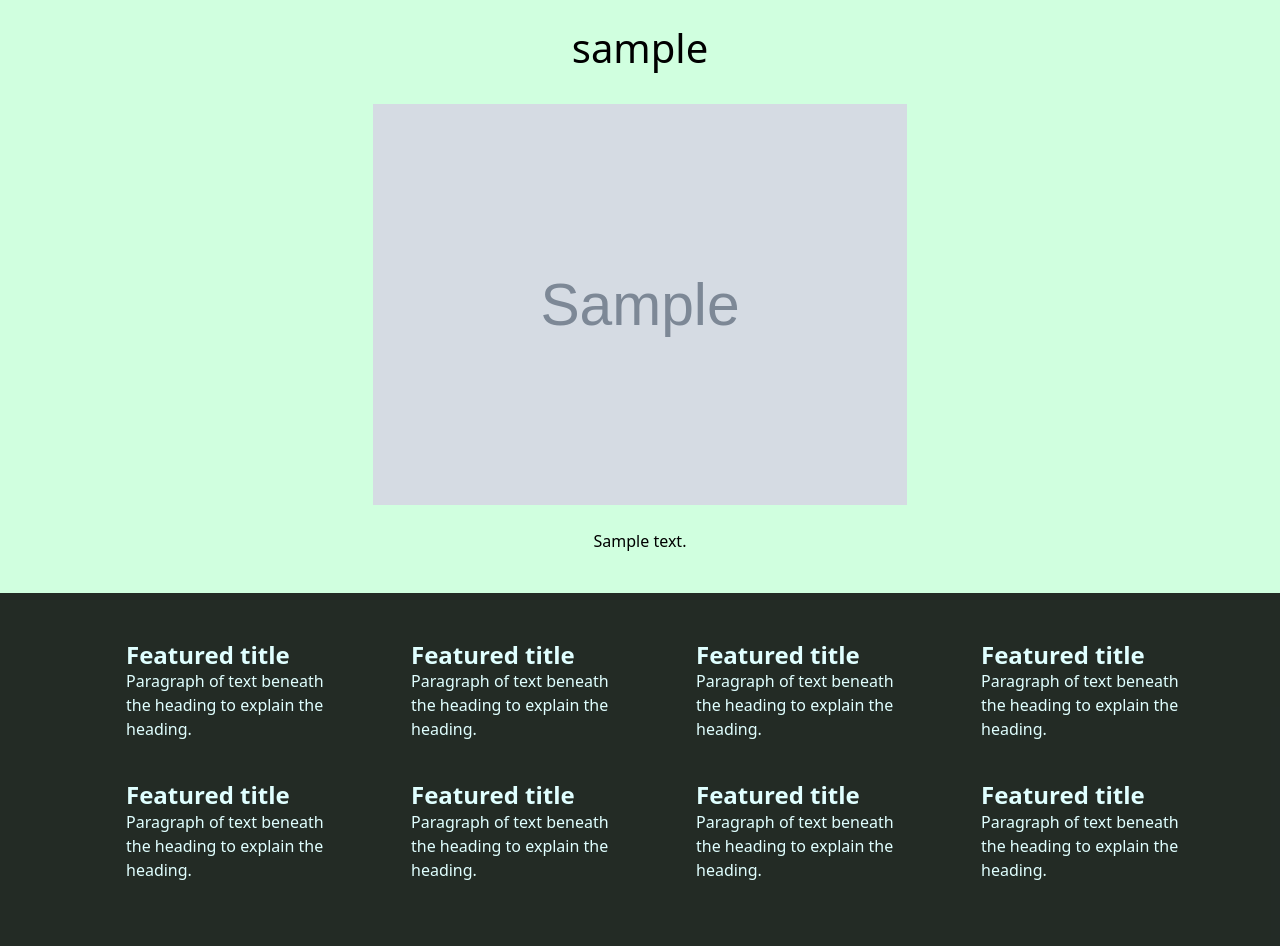
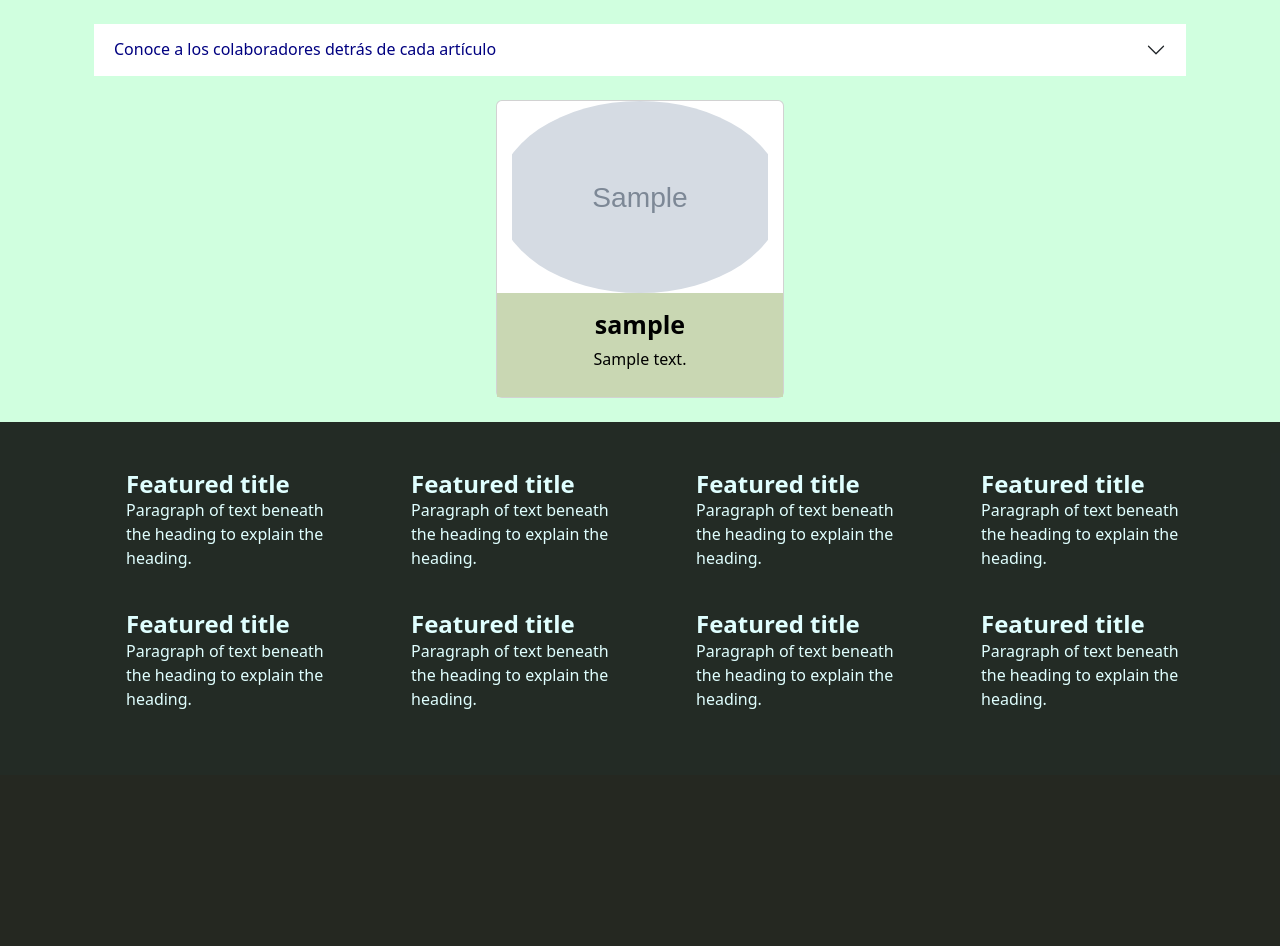
Before and after one commit to Raff4-Gauna/Proyecto-Final-App-Blog, a Django app: page /accounts/author/1/ in a window 1280 px wide. Shown: the part 56-1002 px from the top of the page. After the commit the page ends 765 px from the top, so only its background shows below. Run offline with Django 3.2, Linux system fonts and the light colour scheme; tables that the repository leaves empty hold one stand-in row (values such as "Sample post"); grey boxes marked "Sample" are stand-in pictures.

Commit message:
Vista de perfiles de colaboradores por usuarios

```diff
--- a/static/css/main.css
+++ b/static/css/main.css
@@ -78,3 +78,26 @@
   display: flex;
   justify-content: center;
 }
+
+/*Profile colab*/
+
+.username {
+  font-size: 25px;
+  font-weight: bold;
+  margin: inherit;
+  padding: 3px;
+}
+
+.biography {
+  text-align: center;
+}
+.user-container {
+  display: flex;
+  align-items: center;
+  justify-content: center;
+}
+
+.card-body-profile {
+  background-color: #c9d7b3; /* Color de fondo para el texto */
+  padding: 10px;
+}
--- a/templates/data/data_user/detail_user/author_detail.html
+++ b/templates/data/data_user/detail_user/author_detail.html
@@ -1,17 +1,46 @@
 {% extends 'layout.html' %}
 
 {% block content %}
+
+<div class="accordion accordion-flush bg-transparent" id="accordionFlushExample">
+  <div class="accordion-item">
+    <h2 class="accordion-header text-center fst-italic" id="flush-headingOne">
+      <button class="accordion-button collapsed w-100" type="button" data-bs-toggle="collapse" data-bs-target="#flush-collapseOne" aria-expanded="false" aria-controls="flush-collapseOne" style="color: navy;">
+        Conoce a los colaboradores detrás de cada artículo
+      </button>
+    </h2>
+    <div id="flush-collapseOne" class="accordion-collapse collapse" aria-labelledby="flush-headingOne" data-bs-parent="#accordionFlushExample">
+      <div class="accordion-body fst-italic">
+        ¡Bienvenidos a nuestra comunidad! Queremos presentarles a nuestros apasionados colaboradores detrás de cada artículo con temáticas referentes al medio ambiente.
+        Cada artículo publicado es el resultado de arduo trabajo, investigación y dedicación. <br>
+        Desde expertos en sostenibilidad hasta amantes de la naturaleza, resaltamos la diversidad de mentes creativas en nuestra comunidad. <br>
+        ¡Juntos seguimos inspirándonos y compartiendo conocimientos para cuidar nuestro planeta!
+      </div>
+    </div>
+  </div>
+</div>
+
+
 <div class="container text-center">
-    <h1>
-        {{ author.username }}
-        {% if author.is_colaborador and author.verified == 'verified' %}
-        <svg xmlns="http://www.w3.org/2000/svg" width="16" height="16" fill="rgb(0, 149, 246)" class="x1lliihq x1n2onr6" viewBox="0 0 40 40">
-            <title>Verificado</title>
-            <path d="M19.998 3.094 14.638 0l-2.972 5.15H5.432v6.354L0 14.64 3.094 20 0 25.359l5.432 3.137v5.905h5.975L14.638 40l5.36-3.094L25.358 40l3.232-5.6h6.162v-6.01L40 25.359 36.905 20 40 14.641l-5.248-3.03v-6.46h-6.419L25.358 0l-5.36 3.094Zm7.415 11.225 2.254 2.287-11.43 11.5-6.835-6.93 2.244-2.258 4.587 4.581 9.18-9.18Z" fill-rule="evenodd"></path>
-        </svg>
-        {% endif %}
-    </h1>
-    <img src="{{ author.image.url }}" alt="{{ author.username }}" class="img-fluid my-4 w-50">
-    <p>{{ author.bio }}</p>
+    <br>
+    <div class="card mx-auto" style="width: 18rem;">
+        <div class="card-img-top rounded-circle overflow-hidden" style="height: 192px;">
+            <img src="{{ author.image.url }}" alt="{{ author.username }}" class="img-fluid h-100">
+        </div>
+        <div class="card-body-profile">
+            <div class="user-container">
+                <p class="username">{{ author.username }}</p>
+                {% if author.is_colaborador and author.verified == 'verified' %}
+                <svg xmlns="http://www.w3.org/2000/svg" width="16" height="16" fill="rgb(0, 149, 246)" class="x1lliihq x1n2onr6" viewBox="0 0 40 40">
+                    <title>Colaborador</title>
+                    <path d="M19.998 3.094 14.638 0l-2.972 5.15H5.432v6.354L0 14.64 3.094 20 0 25.359l5.432 3.137v5.905h5.975L14.638 40l5.36-3.094L25.358 40l3.232-5.6h6.162v-6.01L40 25.359 36.905 20 40 14.641l-5.248-3.03v-6.46h-6.419L25.358 0l-5.36 3.094Zm7.415 11.225 2.254 2.287-11.43 11.5-6.835-6.93 2.244-2.258 4.587 4.581 9.18-9.18Z" fill-rule="evenodd"></path>
+                </svg>
+                {% endif %}
+            </div>
+            <p class="biography">{{ author.bio }}</p>
+        </div>
+    </div>
 </div>
+
+
 {% endblock %}
```
